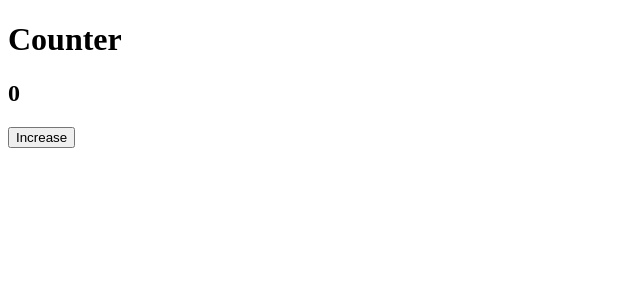
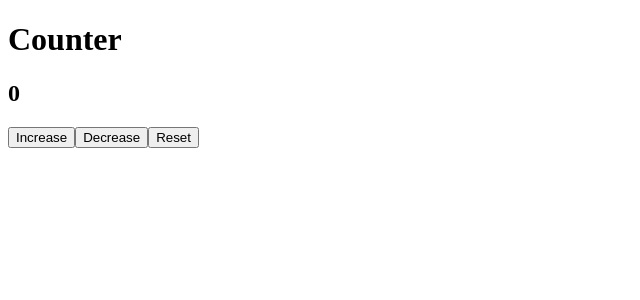
Before and after one commit to MartynaBartniczak/React, a React (Create React App) app: page / in a window 1280 px wide. Shown: the top 300 px of the page, without its empty margins (0-640 px from the left). Built offline with nearby package versions, Linux system fonts and the light colour scheme.

Commit message:
vaule + - reset

```diff
--- a/src/components/Counter.js
+++ b/src/components/Counter.js
@@ -12,6 +12,17 @@ export default class Counter extends React.Component {
     })
   }
 
+  handleDecrementClick = () => {
+    this.setState({
+      value: this.state.value - 1
+    })
+  }
+  handleResetClick = () => {
+    this.setState({
+      value: 0
+    })
+  }
+
   render() {
     return (
       <div>
@@ -23,6 +34,16 @@ export default class Counter extends React.Component {
           >
             Increase
           </button>
+          <button
+            onClick={this.handleDecrementClick}
+          >
+            Decrease
+          </button>
+          <button
+            onClick={this.handleResetClick}
+          >
+            Reset
+          </button>
         </div>
       </div>
     )
```
Also changed, not shown: package.json (line endings or trailing spaces).
